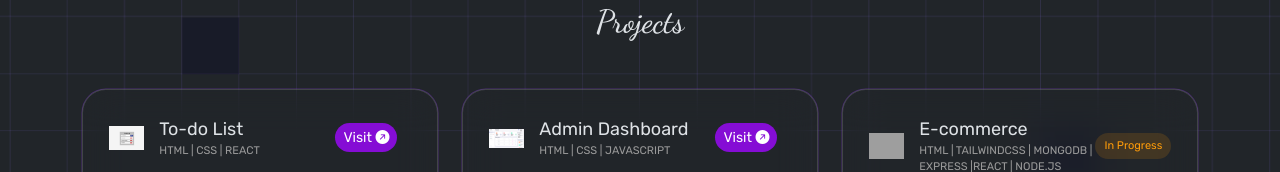
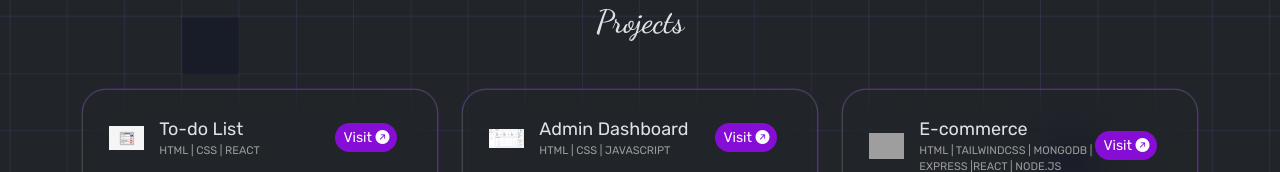
Before and after one commit to idhalya/Portfolio, a plain HTML site: page index.html in a window 1280 px wide. Shown: the part 4280-4452 px from the top of the page. Drawn offline with Linux system fonts and the light colour scheme; grey boxes are pictures that could not be loaded.

Commit message:
initial commit

```diff
--- a/index.html
+++ b/index.html
@@ -336,7 +336,7 @@
                                     <p class="stacks m-0">HTML | CSS | REACT</p>
                                 </div>
                                 <div class="col-3 align-middle">
-                                    <a href="https://idhalya.github.io/List/" class="btn btn-sm primary-bg-btn rounded-5" target="_blank">Visit <i class="bi bi-arrow-up-right-circle-fill"></i></a>
+                                    <a href="https://list-1dnhdjp9i-nikithas-projects-3c730fd9.vercel.app/" class="btn btn-sm primary-bg-btn rounded-5" target="_blank">Visit <i class="bi bi-arrow-up-right-circle-fill"></i></a>
                                 </div>
                             </div>
                         </div>
@@ -388,11 +388,13 @@
                                     <img src="/assets/images/projects/E-commerce.png" class="img-fluid icon" alt="E-commerce Icon">
                                 </div>
                                 <div class="col-7 p-0">
-                                    <span class="card-title title">E-commerce</span>
+
+                                    <a href="https://e-commerce-frontend-omega-black.vercel.app/" class="card-title title" target="_blank">E-commerce</a>
                                     <p class="stacks m-0">HTML | TAILWINDCSS | MONGODB | EXPRESS |REACT | NODE.JS</p>
                                 </div>
                                 <div class="col-3 align-middle">
-                                    <button class="btn btn-sm in-progress cursor-not-allowed">In Progress</button>
+                                    <a href="https://e-commerce-frontend-omega-black.vercel.app/" class="btn btn-sm primary-bg-btn rounded-5" target="_blank">Visit <i class="bi bi-arrow-up-right-circle-fill"></i></a>
+
                                 </div>
                             </div>
                         </div>
```
